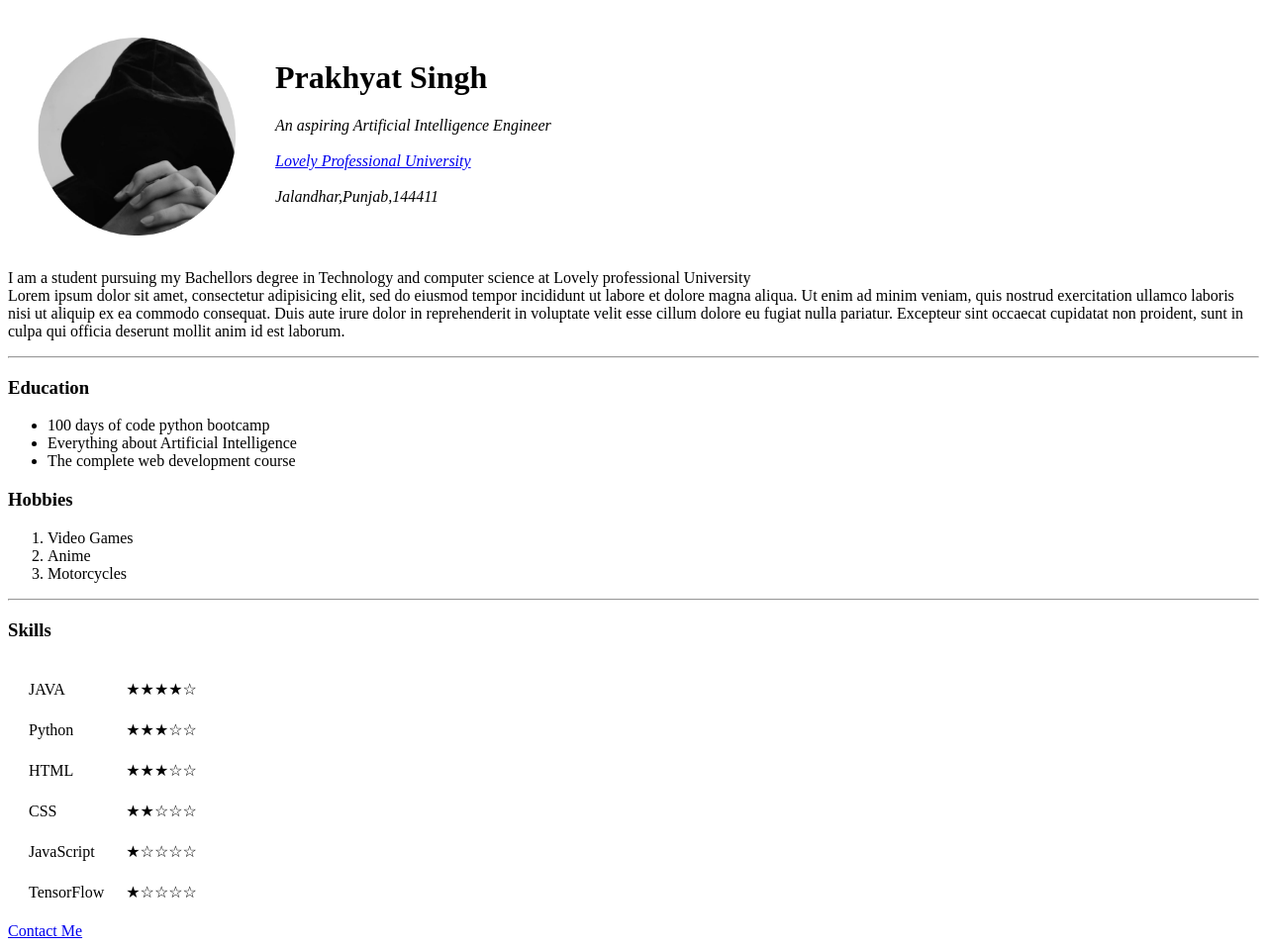
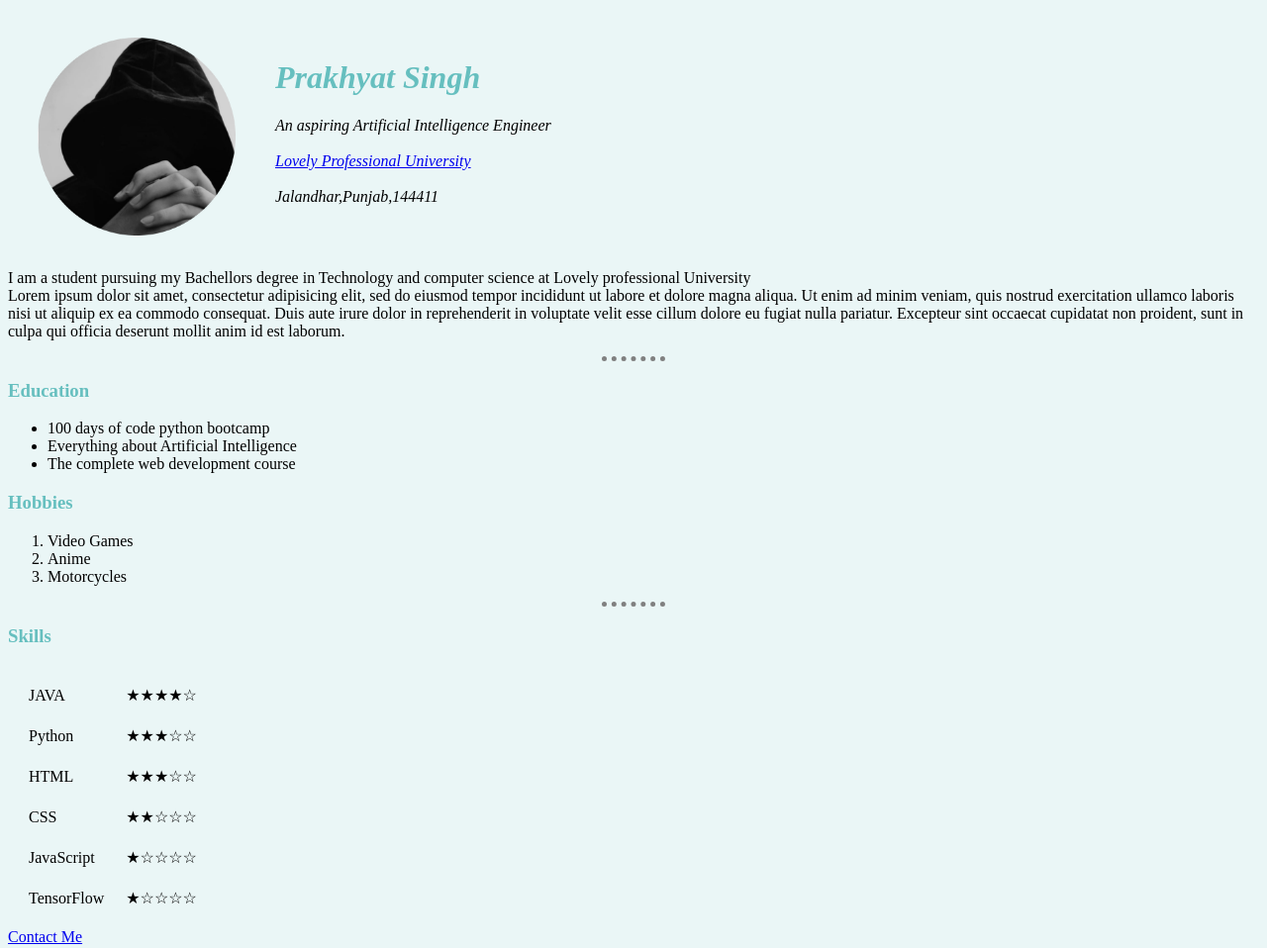
Before and after one commit to Illicitus25/cv, a plain HTML site: page index.html in a window 1280 px wide. Shown: the whole page at 99% size. Drawn offline with Linux system fonts and the light colour scheme.

Commit message:
Add files via upload

```diff
--- /dev/null
+++ b/css/styles.css
@@ -0,0 +1,21 @@
+body {
+  background-color: #EAF6F6;
+}
+
+hr {
+  background-color: #EAF6F6;
+  border-style: dotted none none none;
+  height: 0px;
+  width: 5%;
+  border-width: 5px;
+  border-color: grey;
+}
+
+h1 {
+  color: #66BFBF;
+  font-style: italic;
+}
+
+h3 {
+  color: #66BFBF;
+}
--- a/index.html
+++ b/index.html
@@ -4,12 +4,13 @@
 <head>
   <meta charset="utf-8">
   <title>Prakhyat's Personal Site</title>
+  <link rel="stylesheet" href="css/styles.css">
 </head>
 
 <body>
   <table cellspacing='20' cellpadding='10'>
     <tr>
-      <td><img src='hello.png' height="200" width="200" alt="Prakhyat's profile pic"></td>
+      <td><img src='images/hello.png' height="200" width="200" alt="Prakhyat's profile pic"></td>
       <td>
         <h1>Prakhyat Singh</h1>
         <p><em>An aspiring Artificial Intelligence Engineer<br> <br>
```
Also changed, not shown: contact-me.html (+1 -0 lines), images/hello.png (added).
